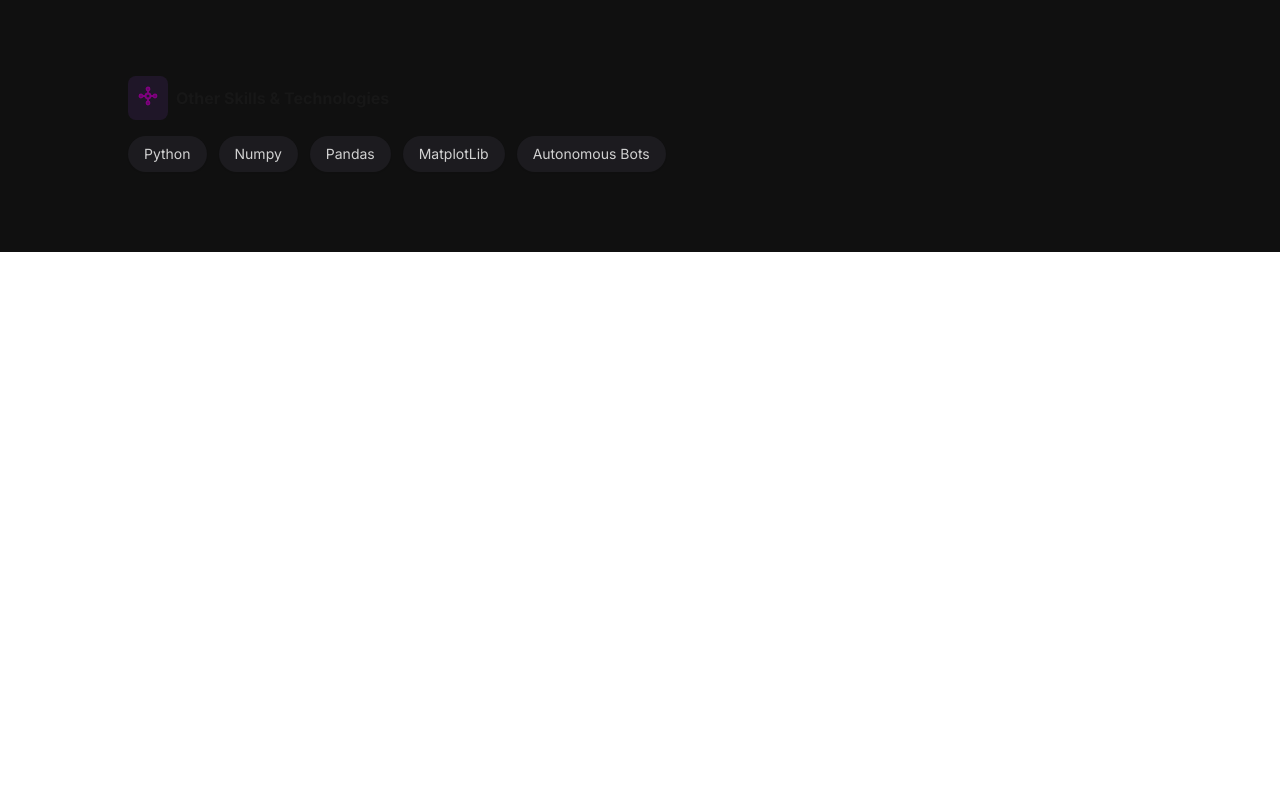
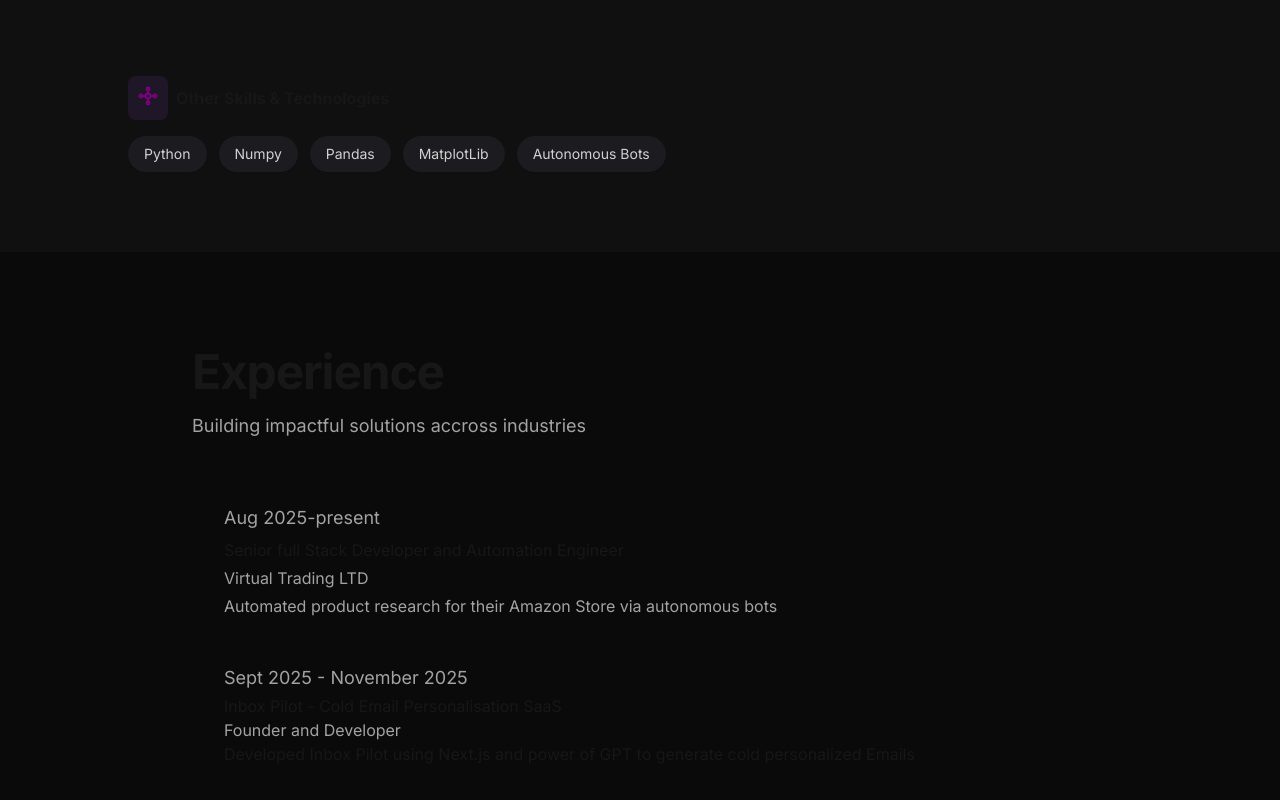
Before and after one commit to Hamzah-Amir/portfolio, a Next.js app: page / in a window 1280 px wide. Shown: the part 2264-3064 px from the top of the page. Before the commit the page ends 2516 px from the top, so only its background shows below. Built offline with nearby package versions, Linux system fonts and the light colour scheme.

Commit message:
Developed Experience Tab

```diff
--- a/app/page.js
+++ b/app/page.js
@@ -268,6 +268,34 @@
 
           </div>
         </section>
+
+        <section className='Experience min-h-screen min-w-screen bg-[rgb(10,10,10)] py-24 px-6'>
+          <div className='max-w-4xl mx-auto'>
+            <div className='mb-16'>
+            <h1 className='text-4xl mb-4 md:text-5xl tracking-tight'>Experience</h1>
+            <p className='text-lg text-neutral-400'>Building impactful solutions accross industries</p>
+            </div>
+            <div className='flex'>
+              <div className='line'></div>
+              <div className='flex flex-col space-y-1 pl-8 pb-12 gap-1'>
+                <p className='text-neutral-400 text-lg'>Aug 2025-present</p>
+                <p>Senior full Stack Developer and Automation Engineer</p>
+                <p className='text-neutral-400'>Virtual Trading LTD</p>
+                <p className='text-neutral-400 mt-3'>Automated product research for their Amazon Store via autonomous bots</p>
+              </div>
+            </div>
+
+            <div className='flex'>
+              <div className='line'></div>
+              <div className='flex flex-col space-y-1 pb-12 pl-8 gap-0'>
+                <p className='text-neutral-400 text-lg'>Sept 2025 - November 2025</p>
+                <p>Inbox Pilot - Cold Email Personalisation SaaS</p>
+                <p className='text-neutral-400'>Founder and Developer</p>
+                <p>Developed Inbox Pilot using Next.js and power of GPT to generate cold personalized Emails</p>
+              </div>
+            </div>
+          </div>
+        </section>
       </main>
     </>
   );
```
